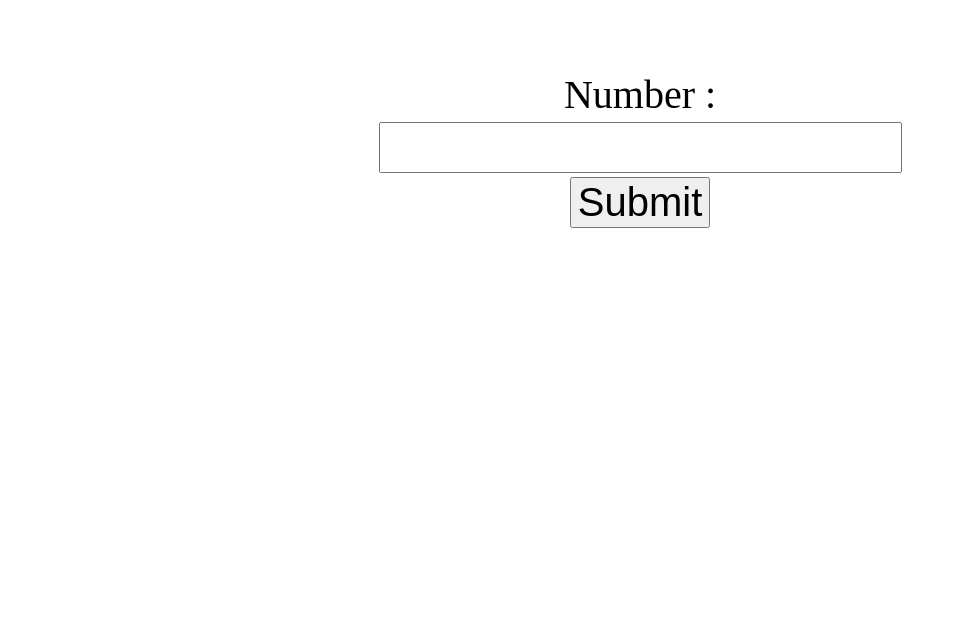
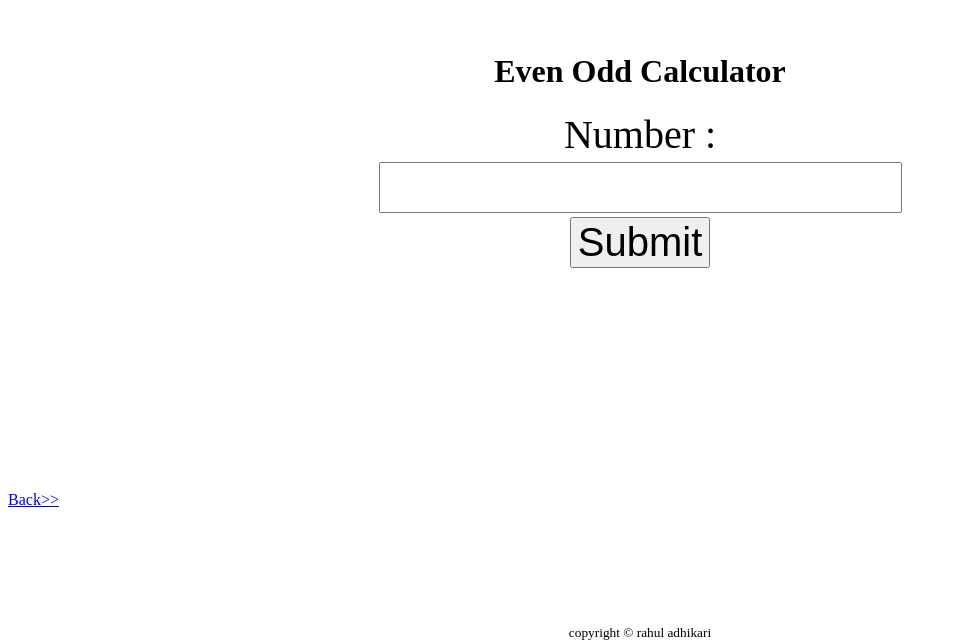
Before and after one commit to Rahulad12/calculator, a plain HTML site: page evenodd/evenodd.html in a window 1280 px wide. Shown: the part 157-800 px from the top of the page, without its empty margins (0-957 px from the left). Drawn offline with Linux system fonts and the light colour scheme.

```diff
--- a/evenodd/evenodd.html
+++ b/evenodd/evenodd.html
@@ -24,19 +24,28 @@
         button{
             font-size: 40px;
         }
+        small{
+            position: absolute;
+            bottom: 2px;
+        }
 
     </style>
 </head>
 <body>
     <div class="box">
-        <label for="number">Number :</label>
-        <input type="text" id="num">
-        <button type="button" id="btn">Submit</button>
-        <!-- <button type="button" value="Submit" id="btn"> -->
-        <h1 id="result"></h1>
+            <h1>Even Odd Calculator</h1>
+            <label for="number">Number :</label>
+            <input type="text" id="num" required>
+            <button type="button" id="btn">Submit</button>
+            <!-- <button type="button" value="Submit" id="btn"> -->
+            <h1 id="result"></h1>
+
+        <small align="center">copyright &copy; rahul adhikari</small>
+
 
     </div>
 
+    <a href="/index.html">Back>></a>
     <script src="script.js"></script>
 </body>
 </html>
--- a/gcd/style.css
+++ b/gcd/style.css
@@ -29,6 +29,6 @@
 }
 small{
     position: absolute;
-    bottom: 2pxx;
+    bottom: 2px;
 
 }
```
Also changed, not shown: gcd/gcd.html (+1 -1 lines).
